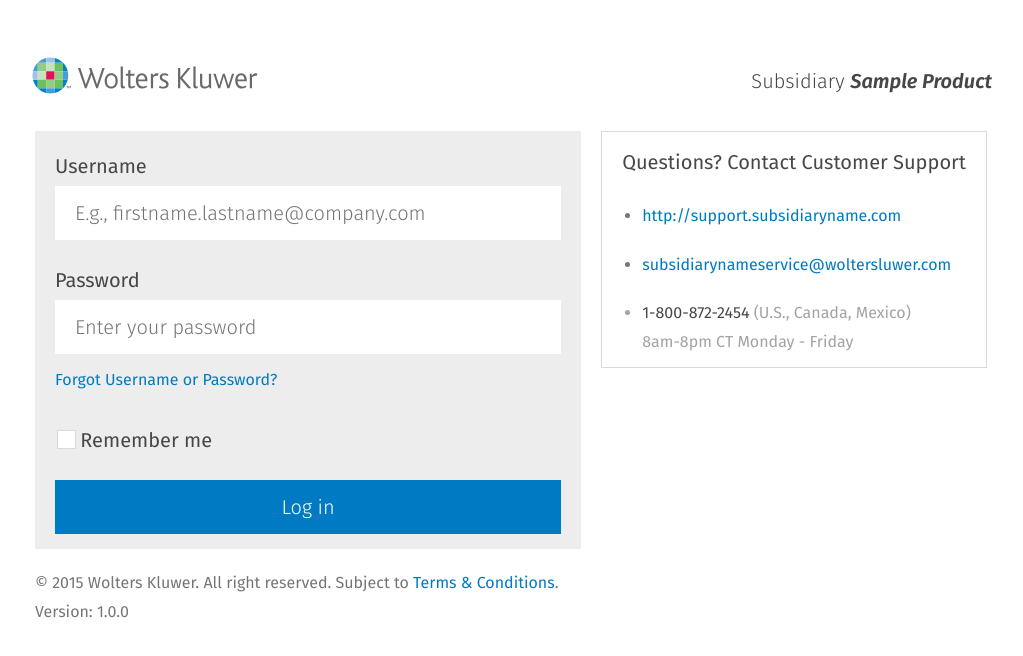
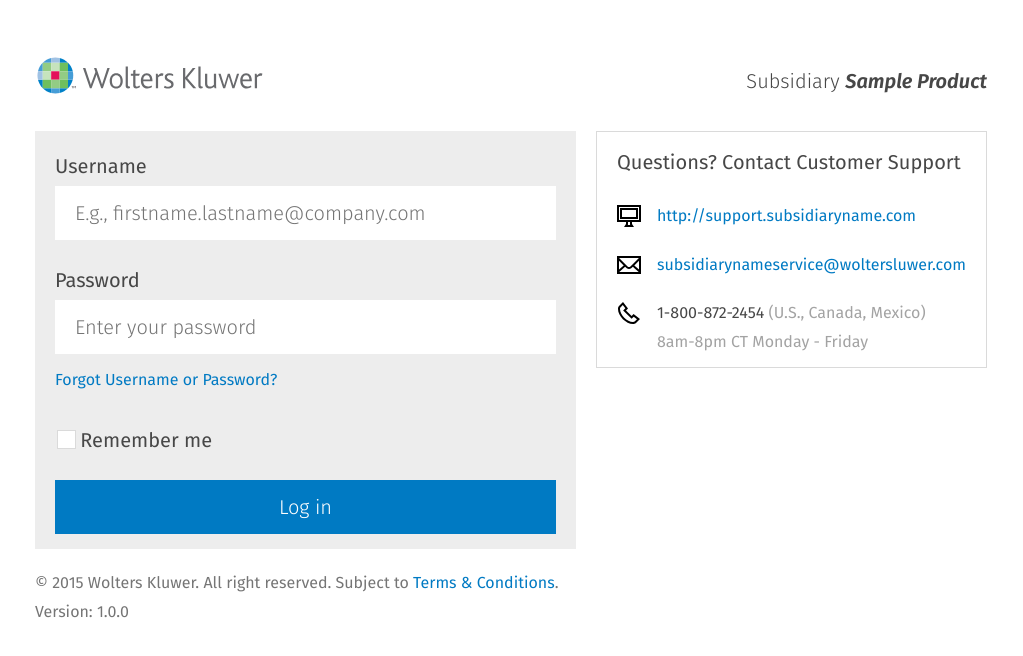
Before and after one commit to jakataja/wk-test-task, a website: page app/index.html in a window 1280 px wide. Shown: the whole page, without its empty margins (129-1152 px from the left). Drawn offline with nearby package versions, Linux system fonts and the light colour scheme; files that its build step writes are made by us from their sources.

Commit message:
style for icon & fix

```diff
--- a/app/index.html
+++ b/app/index.html
@@ -56,13 +56,13 @@
           <h5 class="contact-header">Questions? Contact Customer Support</h5>
           <ul class="contact-list">
             <li class="contact-list-item">
-              <a href="http://support.subsidiaryname.com" title="">http://support.subsidiaryname.com</a>
+              <img class="contact-icon" src="assets/img/screen.svg" alt="" /><a href="http://support.subsidiaryname.com" title="">http://support.subsidiaryname.com</a>
             </li>
             <li class="contact-list-item">
-              <a href="mailto:subsidiarynameservice@woltersluwer.com" title="">subsidiarynameservice@woltersluwer.com</a>
+              <img class="contact-icon" src="assets/img/mail.svg" alt="" /><a href="mailto:subsidiarynameservice@woltersluwer.com" title="">subsidiarynameservice@woltersluwer.com</a>
             </li>
             <li class="contact-list-item contact-phone">
-              <span class="contact-phone-num">1-800-872-2454</span> (U.S., Canada, Mexico)<br>
+              <img class="contact-icon" src="assets/img/phone.svg" alt="" /><span class="contact-phone-num">1-800-872-2454</span> (U.S., Canada, Mexico)<br>
               8am-8pm CT Monday - Friday
             </li>
           </ul>
--- a/src/scss/contact.scss
+++ b/src/scss/contact.scss
@@ -1,17 +1,24 @@
 .contact-list {
+  list-style-type: none;
+
 
   &-item {
     font-size: 11px;
     line-height: 1.8em;
+    margin-left: 0;
+    padding-left: $space*3;
     padding-top: $space;
+    position: relative;
 
     @media (min-width: $tablet) {
       font-size: 13px;
+      padding-left: $mid-space*2.5;
       padding-top: $mid-space;
     }
 
     @media (min-width: $desktop) {
       font-size: 16px;
+      padding-left: $large-space*2;
       padding-top: $large-space;
     }
   }
@@ -48,4 +55,20 @@
       color: $dark-gray;
     }
   }
+
+  &-icon {
+    left: 0;
+    height: 20px;
+    position: absolute;
+    width: auto;
+
+    @media (min-width: $tablet) {
+      height: 22px;
+    }
+
+    @media (min-width: $desktop) {
+      height: 24px;
+      top: 22px;
+    }
+  }
 }
--- a/src/scss/content.scss
+++ b/src/scss/content.scss
@@ -9,7 +9,7 @@
     margin: $mid-space;
   }
 
-  @media (min-width: $tablet) {
+  @media (min-width: $desktop) {
     margin: $large-space;
   }
 
--- a/src/scss/general.scss
+++ b/src/scss/general.scss
@@ -5,7 +5,7 @@
     font-size: 16px;
   }
 
-  @media (min-width: $tablet) {
+  @media (min-width: $desktop) {
     font-size: 20px;
   }
 }
@@ -27,7 +27,7 @@
     font-size: 13px;
   }
 
-  @media (min-width: $tablet) {
+  @media (min-width: $desktop) {
     font-size: 16px;
   }
 
--- a/src/scss/header.scss
+++ b/src/scss/header.scss
@@ -9,8 +9,7 @@
   }
 
   @media (min-width: $desktop) {
-    margin-top: 50px;
-    margin-bottom: 30px;
+    margin: 50px $large-space 30px;
   }
 }
 
```
